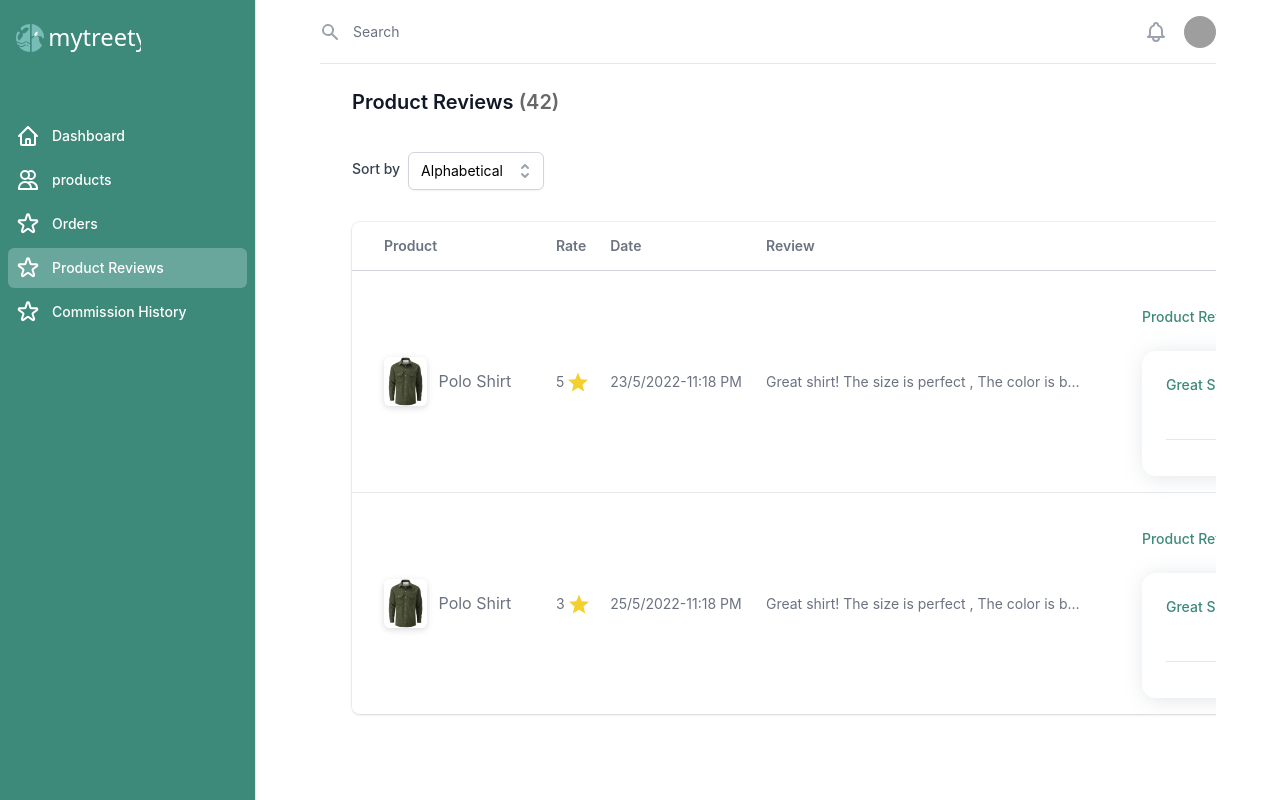
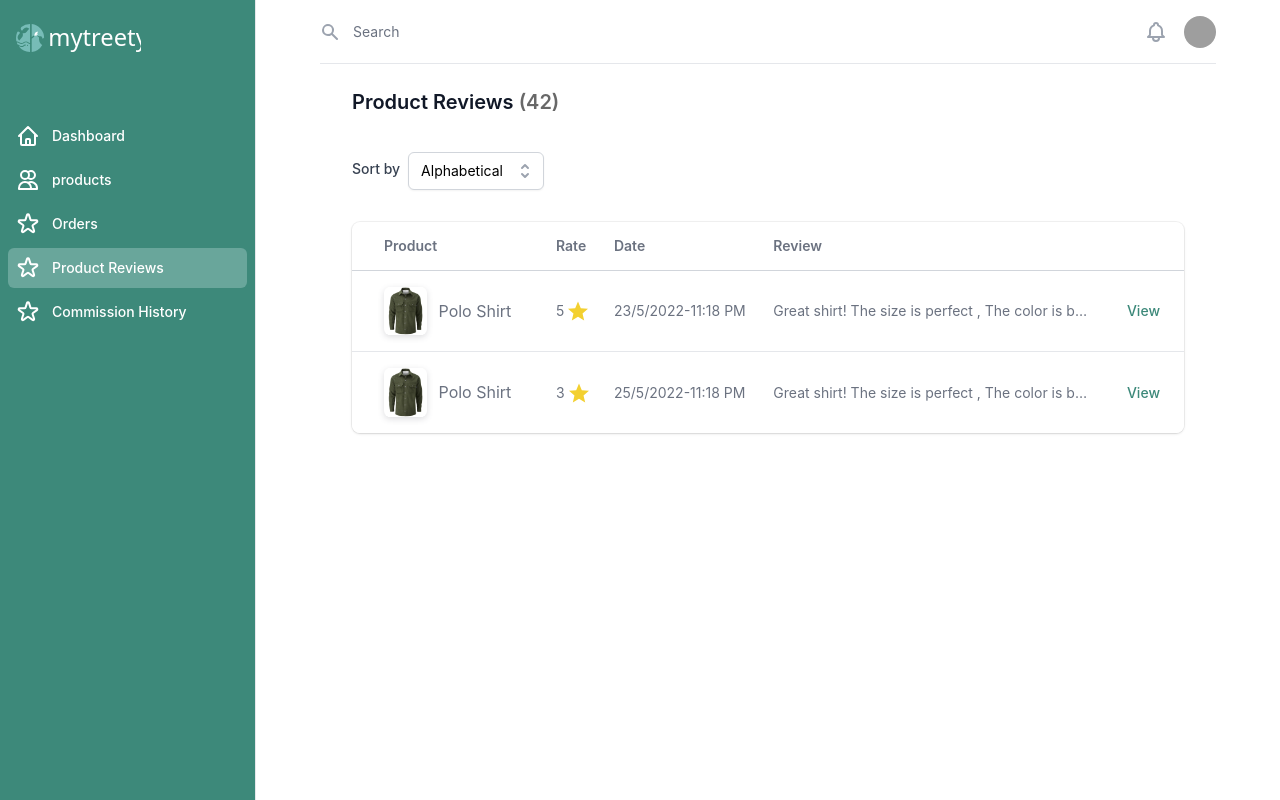
Before and after one commit to MohmaedAlaa/E-commerce-Vendor-Dashboard, a Next.js app: page /productReviews in a window 1280 px wide. Built offline with nearby package versions, Linux system fonts and the light colour scheme; grey boxes are pictures that could not be loaded.

Commit message:
view & product details

```diff
--- a/pages/productReviews.js
+++ b/pages/productReviews.js
@@ -153,7 +153,7 @@ export default function products() {
                           className="text-[#3D897A] hover:text-[#3D897A] hover:underline"
                         >
                           View<span className="sr-only">, {product.name}</span>
-                          <View product={product}/>
+                          {/* <View product={product}/> */}
                         </a>
                       </td>
                     </tr>
--- a/pages/view.js
+++ b/pages/view.js
@@ -14,13 +14,13 @@ const product = [
   // More product...
 ];
 
-export default function View({product}) {
+export default function View() {
 
   return (
 
     <div className="px-4 sm:px-6 lg:px-8">
 
-        {product?console.log(product):console.log('loading')}
+        {/* {product?console.log(product):console.log('loading')} */}
         <div className="flex flex-row">
             <a href={'/productReviews'} className='text-[#3D897A] hover:underline'>
                 Product Reviews
@@ -30,7 +30,7 @@ export default function View({product}) {
         </div>
 
         <div className="rounded-[14px] mt-5" style={{'box-shadow': '2px 2px 20px #8A97A940'}}>
-
+            {product.map((product)=>(
               <div className="p-6">
 
                 <div className="flex row">
@@ -59,7 +59,7 @@ export default function View({product}) {
                   </div>
                 </div>
               </div>
-
+            ))}
         </div>
 
     </div>
```
